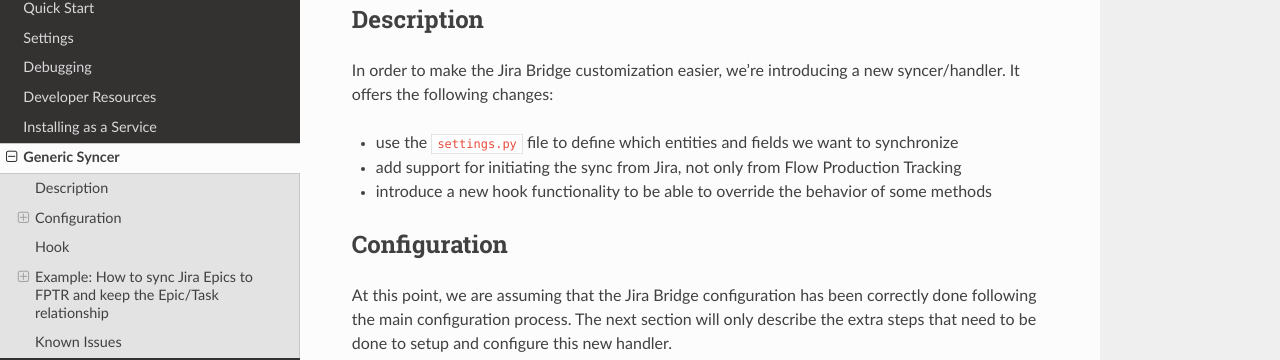
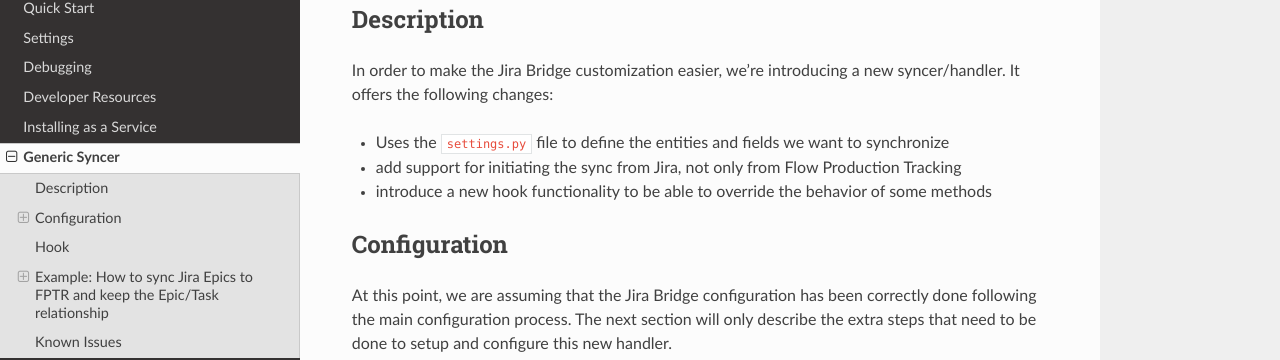
Before and after one commit to shotgunsoftware/sg-jira-bridge, a Sphinx documentation site: the page built from docs/generic_syncer.rst, in a window 1280 px wide and 900 px high. Shown: the part 157-517 px from the top of the window. Built offline with Sphinx 7.4.7 and the Read the Docs theme 3.1.0, drawn with Linux system fonts in a browser that asks for light colours.

Commit message:
Update docs/generic_syncer.rst
Co-authored-by: Martin Chesnay <104032692+mchesnay@users.noreply.github.com>

```diff
--- a/docs/generic_syncer.rst
+++ b/docs/generic_syncer.rst
@@ -7,7 +7,7 @@
 In order to make the Jira Bridge customization easier, we're introducing a new syncer/handler.
 It offers the following changes:
 
-* use the ``settings.py`` file to define which entities and fields we want to synchronize
+* Uses the ``settings.py`` file to define the entities and fields we want to synchronize
 * add support for initiating the sync from Jira, not only from Flow Production Tracking
 * introduce a new hook functionality to be able to override the behavior of some methods
 
```
